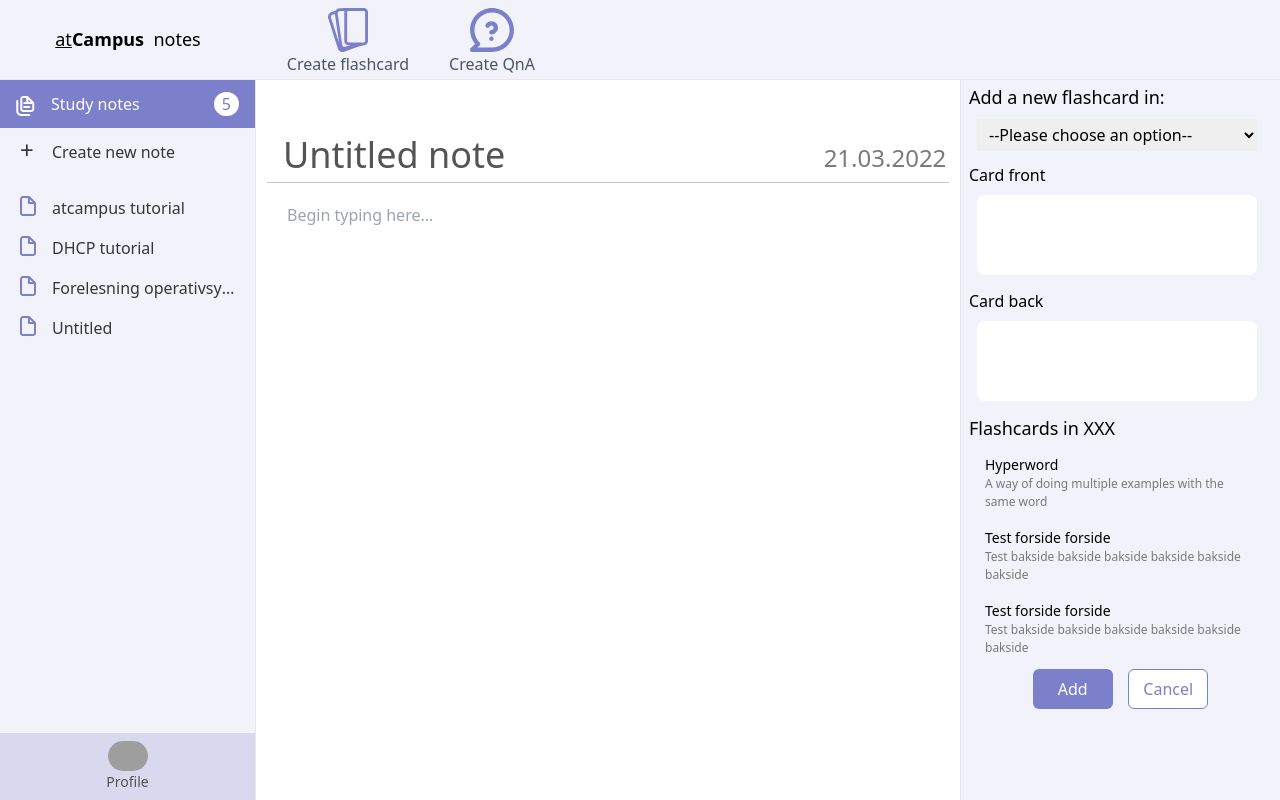
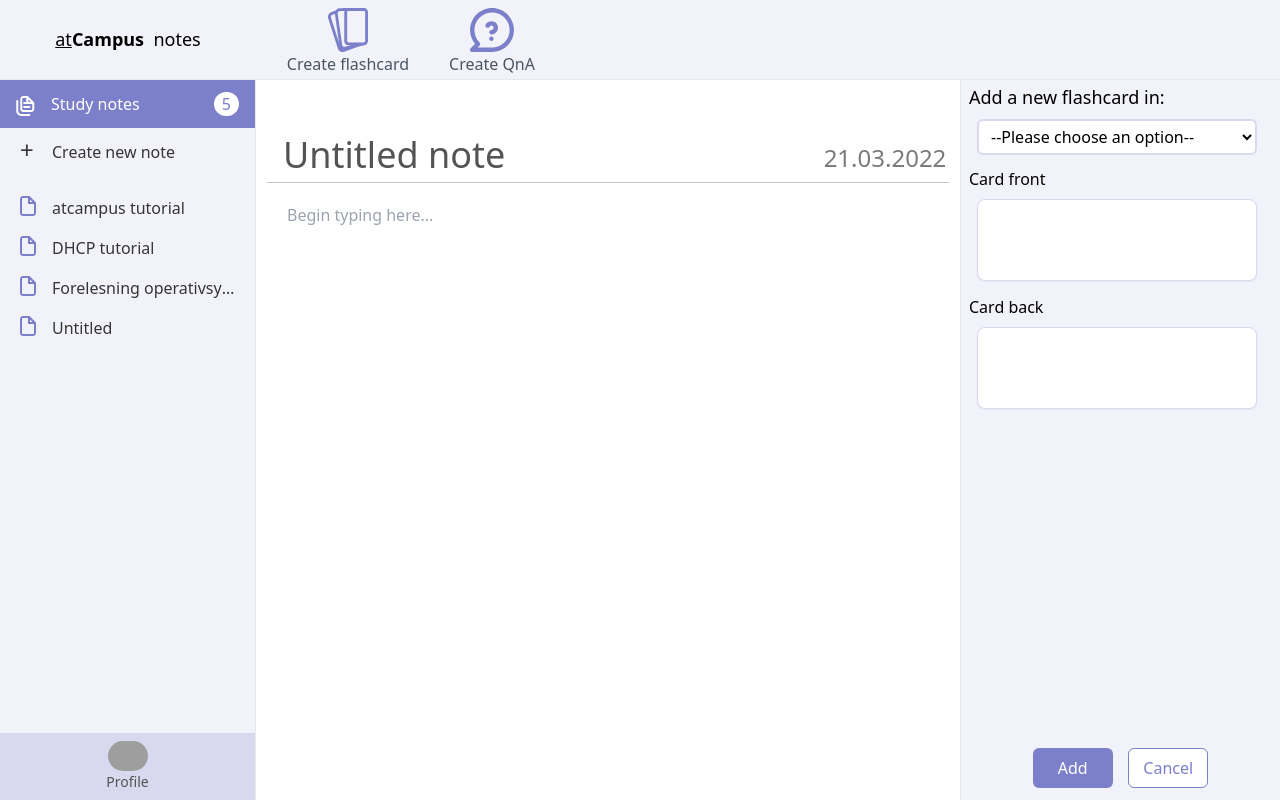
Before and after one commit to tonystr/note-taking-frontend, a Next.js app: page /noteeditor in a window 1280 px wide. Built offline with nearby package versions, Linux system fonts and the light colour scheme; grey boxes are pictures that could not be loaded.

Commit message:
Style flashcard menu

```diff
--- a/components/SideTool.js
+++ b/components/SideTool.js
@@ -1,4 +1,8 @@
+import { useState } from 'react';
+
 function SideTool({ hidden }) {
+    const [set, setSet] = useState('');
+
     const Grupper = [
         {label: "DATA2500 Operativsystemer", value: 1},
         {label: "DATA2410 Datanettverk og skytjenester", value: 2}
@@ -18,20 +22,24 @@ function SideTool({ hidden }) {
         return (
             <div className="cardinput">
                 <h3 className="heading3Sidemenu">{header}</h3>
-                <textarea id={id} className='w-[280px] m-2 px-2 py-1 rounded-lg' rows='3'></textarea>
+                <textarea id={id} className='w-[280px] m-2 px-2 py-1 rounded-lg border-solid border-[1px] border-purple-4 shadow-sm outline-none focus:border-transparent focus:ring-2 focus:ring-purple-3' rows='3'></textarea>
             </div>
         )
     }
 
-
-
     return (
-        <div className={hidden ? 'hidden' : ''}>
-            <div className="w-[320px] h-full px-2 py-1 bg-purple-5 border-l-[1px] border-solid ">
+        <div className='w-[320px]'>
+            <div className={`${hidden ? 'hidden' : ''} h-full px-2 py-1 bg-purple-5 border-l-[1px] border-solid border-dark-6 flex flex-col`}>
                 <h2 className="heading2Sidemenu">Add a new flashcard in:</h2>
 
                 {/* Nedtrekk valg meny */}
-                <select id="cardset-select" className="w-[280px] m-2 px-2 py-1 mb-3" name="Group" >
+                <select
+                    id="cardset-select"
+                    className="w-[280px] m-2 px-2 py-1 mb-3 rounded-md bg-white cursor-pointer border-solid border-2 border-purple-4 truncate"
+                    name="Group"
+                    value={set}
+                    onChange={e => setSet(() => e.target.value)}
+                >
                     <option value="">--Please choose an option--</option>
                     <option value="1">DATA2500 Operativsystemer</option>
                     <option value="2">DATA2410 Datanettverk og skytjenester</option>
@@ -42,17 +50,21 @@ function SideTool({ hidden }) {
                 <CardInput id="cardback" header="Card back" />
 
                 {/* Preview ferdig flashcards i sett */}
-                <h2 className="heading2Sidemenu">Flashcards in XXX</h2>
-                <FlashcardPreview front="Hyperword" back="A way of doing multiple examples with the same word" />
-                <FlashcardPreview front="Test forside forside" back="Test bakside bakside bakside bakside bakside bakside" />
-                <FlashcardPreview front="Test forside forside" back="Test bakside bakside bakside bakside bakside bakside" />
+                {set === '' ? null : (
+                    <div>
+                        <h2 className="heading2Sidemenu">Flashcards in {set}</h2>
+                        <FlashcardPreview front="Hyperword" back="A way of doing multiple examples with the same word" />
+                        <FlashcardPreview front="Test forside forside" back="Test bakside bakside bakside bakside bakside bakside" />
+                        <FlashcardPreview front="Test forside forside" back="Test bakside bakside bakside bakside bakside bakside" />
 
+                    </div>
+                )}
+                <div className='grow' />
                 {/* Knapper */}
-                <div className="px-14 border-0 border-blue500 flex justify-around">
+                <div className="px-14 border-0 my-2 border-blue500 flex justify-around">
                     <button id="flashcardadd" className="w-20 h-10 rounded-md text-white bg-purple-1 hover:bg-purple-2 active:bg-purple-1 " >Add</button>
                     <button id="flashcardcancel" className="w-20 h-10 rounded-md text-purple-1 bg-white border-[1px] hover:border-2 active:border-4 border-purple-1 " >Cancel</button>
                 </div>
-
             </div>
         </div>
     );
--- a/styles/globals.css
+++ b/styles/globals.css
@@ -7,16 +7,15 @@
     @apply h-full;
 }
 
-.notes-scrollbar {
+.notes-scroll, input[value='text'], textarea {
     scrollbar-width: thin;
     /* Dark-6 */
     scrollbar-color: #E8E8E8 transparent;
 }
 
-
 ::-webkit-scrollbar {
     background-color: transparent;
-    width: 3px;
+    width: 4px;
 }
 
 ::-webkit-scrollbar-thumb {
```
